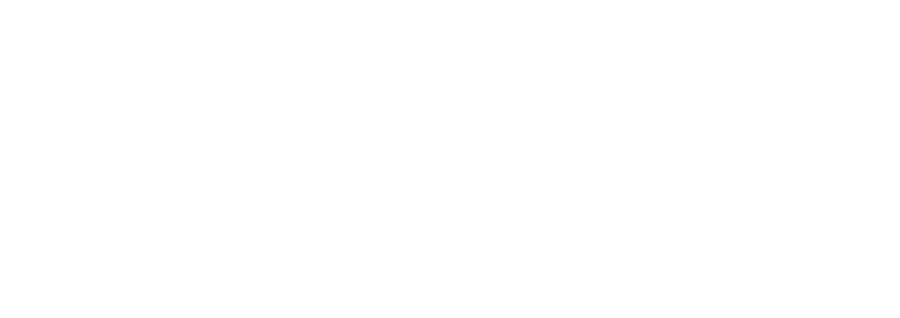
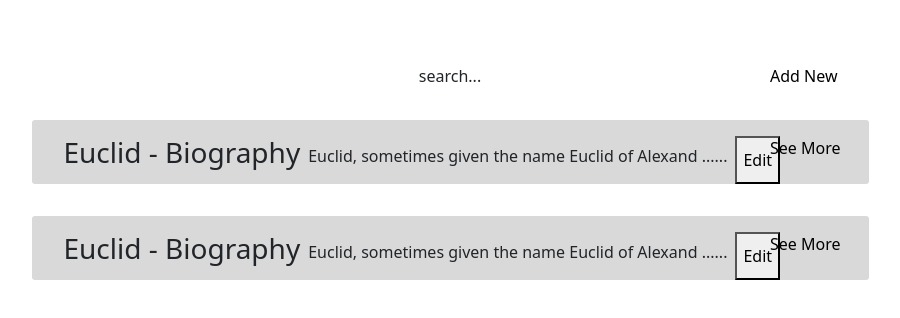
Before and after one commit to jellyfisssh/DataAccess, a React (Create React App) app: page /main-content/admin in a window 1280 px wide. Before the commit this address had no page. Shown: the top 318 px of the page, without its empty margins (190-1090 px from the left). Built offline with nearby package versions, Linux system fonts and the light colour scheme.

Commit message:
add all screens and routes and most functions

```diff
--- a/src/App.js
+++ b/src/App.js
@@ -1,15 +1,26 @@
 import * as React from "react";
-import { Routes, Route} from "react-router-dom";
+import { Routes, Route } from "react-router-dom";
 import HomePage from "./components/HomePage"
-import StudentLoginPage from './components/StudentLoginPage'
+import LoginPage from './components/LoginPage'
+import DetailContentPage from "./components/DetailContentPage"
+import MainContentPage from "./components/MainContentPage"
+import AddNewPage from "./components/AddNewPage";
 import "./App.css";
 
 function App() {
+
   return (
     <div >
       <Routes>
          <Route path="/" element={<HomePage />} />
-         <Route path="/login/student" element={<StudentLoginPage />} />
+         <Route path="/login/student" element={<LoginPage role='Student' />} />
+         <Route path="/login/admin" element={<LoginPage role='Administrator' />} />
+         <Route path="/login/tutor" element={<LoginPage role='Tutor' />} />
+         <Route path="/main-content/student" element={<MainContentPage role='Student' />} />
+         <Route path="/main-content/admin" element={<MainContentPage role='Administrator' />} />
+         <Route path="/main-content/tutor" element={<MainContentPage role='Tutor' />} />
+         <Route path="/detail-content/:title" element={<DetailContentPage  />} />
+         <Route path="/add-new" element={<AddNewPage  />} />
       </Routes>
     </div>
   );
--- /dev/null
+++ b/src/components/AddNewPage.js
@@ -0,0 +1,60 @@
+import React, {useState} from 'react'
+import { Button, Container,  Col,  } from 'react-bootstrap';
+
+
+function AddNewPage({role}) {
+  const [category, setCategory ] = useState()
+  const [type, setType] = useState()
+  const [name, setName] = useState()
+
+
+  const onSubmit = (e) => {
+
+    e.preventDefault();
+
+    //call api auth endpint pass in {role}
+
+  }
+  return (
+    <Container fluid className="container" >
+     <Col ><h1 className="title" >Add New Resource</h1></Col>
+     <form onSubmit={ onSubmit }>
+        <label>Category *</label>
+        <br />
+        <input
+          className="input"
+          name='category'
+          type='text'
+          value={category}
+          onChange={e => setCategory(e.target.value)}
+        />
+        <br/>
+        <label>Type *</label>
+        <br />
+        <input
+         className="input"
+          name='type'
+          type='text'
+          value={type}
+          onChange={e => setType(e.target.value)}
+        />
+        <br />
+        <label>Name *</label>
+        <br />
+        <input
+         className="input"
+          name='name'
+          type='text'
+          value={name}
+          onChange={e => setName(e.target.value)}
+        />
+        <br/>
+        <Button variant='success' className="btn" type='submit' >Add New Resource </Button>
+      </form>
+
+
+  </Container>
+  )
+}
+
+export default AddNewPage
--- /dev/null
+++ b/src/components/DetailContentPage.js
@@ -0,0 +1,38 @@
+import React, { useEffect } from 'react'
+import { Container } from 'react-bootstrap';
+import {  useParams } from "react-router-dom";
+function DetailContentPage() {
+  let { title } = useParams();
+  //will be replaced with actual data feteched from database
+  const MOCK_DATA =
+    {
+      About: 'Euclid, sometimes given the name Euclid of Alexandria to distinguish him from Euclides of Megara, was a Greek mathematician, often referred to as the "founder of geometry" or the "father of geometry". He was active in Alexandria during the reign of Ptolemy I (323–283 BC). His Elements is one of the most influential works in the history of mathematics, serving as the main textbook for teaching mathematics (especially geometry) from the time of its publication until the late 19th or early 20th century. In the Elements, Euclid deduced the theorems of what is now called Euclidean geometry from a small set of axioms. Euclid also wrote works on perspective, conic sections, spherical geometry, number theory, and rigor.',
+      Category: 'Mathematics',
+      Type: 'Biography',
+      Name: 'Euclid',
+      Born: '4th century BC',
+      Died: '3rd century BC',
+      KnownFor: 'Euclidean geometry',
+
+    }
+    //will use useEffect to fetch data with {title }
+    // useEffect(() => {
+
+    // },[])
+
+  return (
+    <Container style={{width: '60rem'}}>
+     <h1>{MOCK_DATA.Type} - {MOCK_DATA.Name}</h1>
+             {/* testing only */}
+       {title && <h1>{title}</h1>  }
+     {Object.keys(MOCK_DATA).map((key ) => (
+      <>
+      <h2>{key}</h2>
+      <p>{MOCK_DATA[key]}</p>
+      </>
+      ))}
+     </Container>
+  )
+}
+
+export default DetailContentPage
--- a/src/components/HomePage.js
+++ b/src/components/HomePage.js
@@ -14,9 +14,9 @@ function HomePage() {
        <Col >
        <NavLink type="button" className="btn" to="/login/student">Log in as student</NavLink>
 
-         <NavLink type="button" className="btn" to="/login/admin">Log in as Administrators</NavLink>
+         <NavLink type="button" className="btn" to="/login/admin">Log in as administrator </NavLink>
 
-         <NavLink type="button" className="btn" to="/login/tutor">Log in as Tutors</NavLink>
+         <NavLink type="button" className="btn" to="/login/tutor">Log in as tutor </NavLink>
         </Col>
   </Container>
 
--- a/src/components/StudentLoginPage.js
+++ b/src/components/LoginPage.js
@@ -1,8 +1,8 @@
 import React, {useState} from 'react'
 import { Button, Container,  Col,  } from 'react-bootstrap';
 
-import './StudentLoginPage.css'
-function StudentLoginPage() {
+import './LoginPage.css'
+function LoginPage({role}) {
   const [username, setUsername ] = useState()
   const [email, setEmail] = useState()
   const [password, setPassword] = useState()
@@ -12,11 +12,12 @@ function StudentLoginPage() {
 
     e.preventDefault();
 
-    //call api auth endpint
+    //call api auth endpint pass in {role}
+
   }
   return (
     <Container fluid className="container" >
-     <Col ><h1 className="title" >welcome student!</h1></Col>
+     <Col ><h1 className="title" >Welcome {role}!</h1></Col>
      <form onSubmit={ onSubmit }>
         <label>Username</label>
         <br />
@@ -48,7 +49,7 @@ function StudentLoginPage() {
           onChange={e => setPassword(e.target.value)}
         />
         <br/>
-        <Button variant='success' className="btn" type='submit' >Login</Button>
+        <Button variant='success' className="btn" type='submit' >Login as {role} </Button>
       </form>
       {/* this part is for testing only  */}
       <div>{username}</div>
@@ -59,4 +60,4 @@ function StudentLoginPage() {
   )
 }
 
-export default StudentLoginPage
+export default LoginPage
--- /dev/null
+++ b/src/components/MainContentPage.css
@@ -0,0 +1,36 @@
+.content {
+  display: flex;
+  flex-direction: row;
+  background-color: #D9D9D9;
+  margin-top: 2rem;
+  height: 4rem;
+  padding-top: 1rem;
+  padding-left: 2rem;
+  padding-right: 2rem;
+  width: 75%;
+  border-radius: 3px;
+
+}
+
+.top-container {
+  display: flex;
+  flex-direction: row;
+}
+
+.add-new {
+  position: absolute;
+  right: 0;
+  left: auto;
+  width: 25%;
+  text-decoration: none;
+ color: black;
+}
+
+.see-more {
+ position: absolute;
+ right: 0;
+ left: auto;
+ width: 25%;
+ text-decoration: none;
+color: black;
+}
--- /dev/null
+++ b/src/components/MainContentPage.js
@@ -0,0 +1,39 @@
+import React from 'react'
+import { Container } from 'react-bootstrap';
+import { Link } from "react-router-dom";
+import './MainContentPage.css'
+function MainContentPage({role}) {
+  const MOCK_DATA = [{
+     name: 'Euclid',
+     type: 'Biography',
+     about : 'Euclid, sometimes given the name Euclid of Alexandria to distinguish him from Euclides of Megara, was a ....',
+
+  },
+  {
+    name: 'Euclid',
+    type: 'Biography',
+    about : 'Euclid, sometimes given the name Euclid of Alexandria to distinguish him from Euclides of Megara, was a ....',
+
+ }]
+  return (
+    <Container>
+    <div className="top-container">
+    <div>search...</div>
+   {  (role === 'Administrator' ) && <Link to='/add-new' className='add-new'>Add New</Link>}
+    </div>
+    {MOCK_DATA.map((item) => (
+      <div className='content'>
+        <h3>{item.name} - {item.type}</h3>
+        <p style={{margin: '0.5rem'}}>{(item.about).substring(0,50)} ......</p>
+      { (role !== 'Student' ) && <button>Edit</button> }
+
+       <Link className='see-more' to={`/detail-content/${item.name}`} >See More</Link>
+      </div>
+
+    ))}
+
+    </Container>
+  )
+}
+
+export default MainContentPage
```
Also changed, not shown: src/components/LoginPage.css (renamed from src/components/StudentLoginPage.css).
